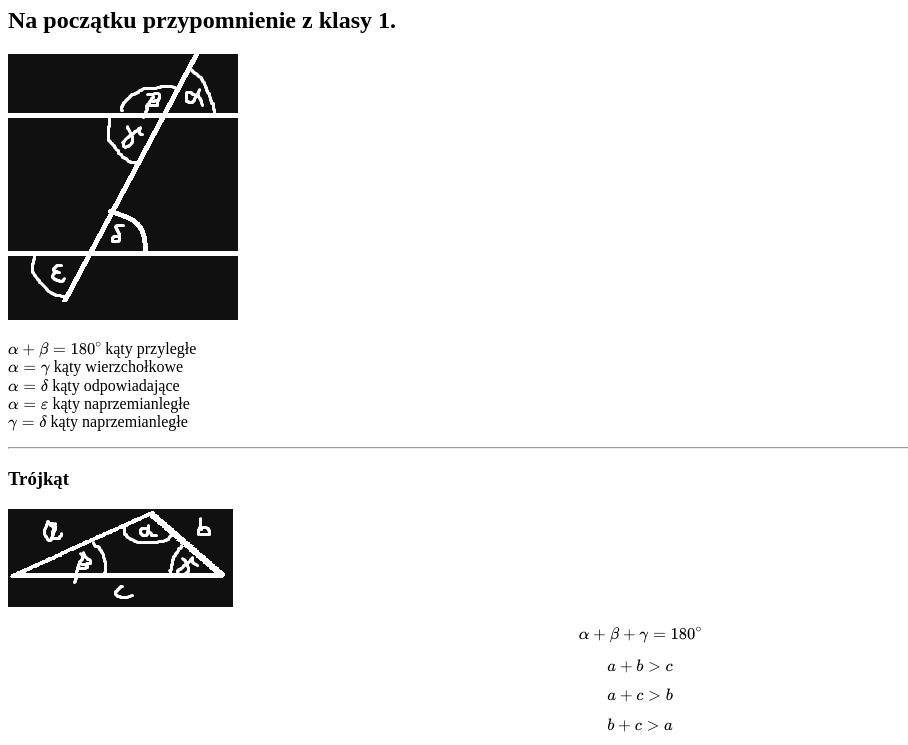
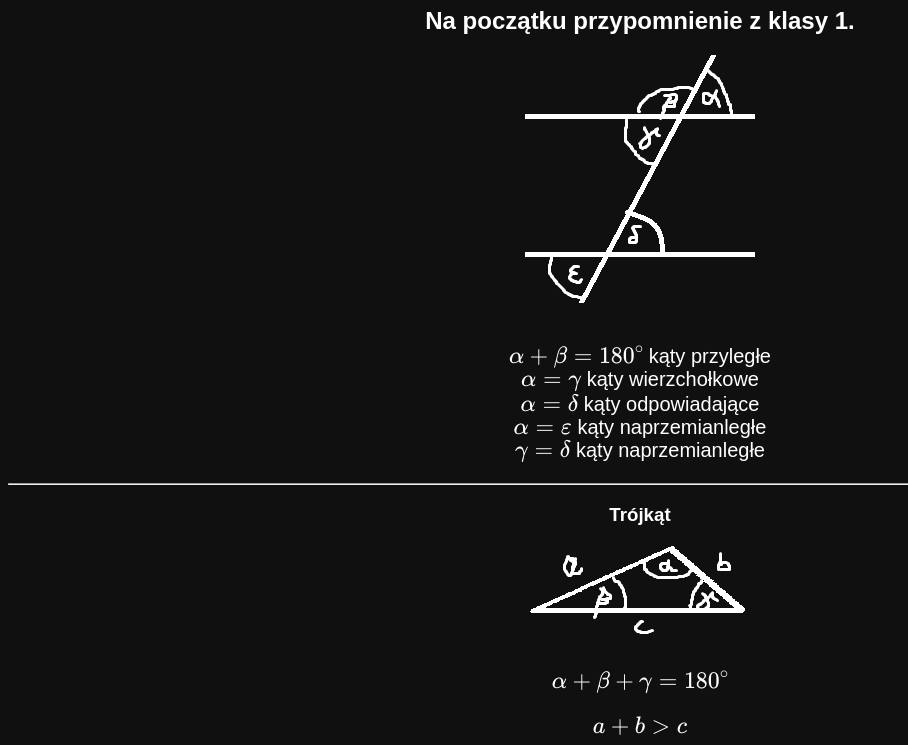
Before and after one commit to pierogiauspolen/pierogiauspolen.github.io, a plain HTML site: page mat2d4.html in a window 1280 px wide. Shown: the part 73-818 px from the top of the page, without its empty margins (0-908 px from the left). Drawn offline with nearby package versions, Linux system fonts and the light colour scheme.

Commit message:
Update mat2d4.html
tryna make the css work like earlier

```diff
--- a/mat2d4.html
+++ b/mat2d4.html
@@ -2,7 +2,7 @@
 <html lang="pl">
 <head>
   <title>Wzory i własności na sprawdzianik z matmy</title>
-  <style href="style.css"></style>
+  <link rel="stylesheet" href="style.css">
   <script src="https://polyfill.io/v3/polyfill.min.js?features=es6"></script>
   <script id="MathJax-script" async src="https://cdn.jsdelivr.net/npm/mathjax@3/es5/tex-mml-chtml.js"></script>
 </head>
```
